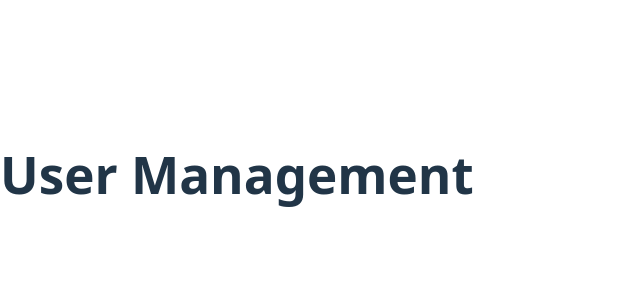
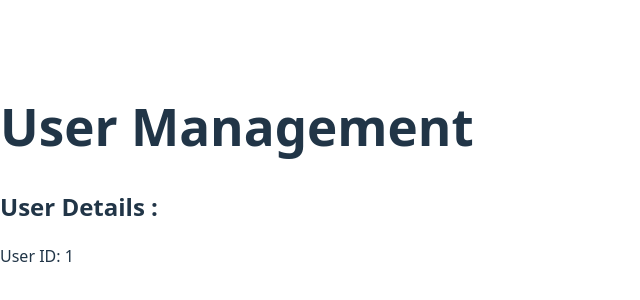
Before and after one commit to musaib-014/user-management-app, a React (Vite) app: page /users/1 in a window 1280 px wide. Before the commit this address had no page. Shown: the part 226-526 px from the top of the page, without its empty margins (0-640 px from the left). Built offline with nearby package versions, Linux system fonts and the light colour scheme.

Commit message:
Add UserCard component and user detail Routing

```diff
--- a/src/App.jsx
+++ b/src/App.jsx
@@ -1,5 +1,7 @@
 import { Routes, Route, Navigate } from "react-router-dom";
 import Users from "./pages/Users";
+import UserDetails from "./pages/UserDetails";
+
 function App() {
   return (
     <div>
@@ -7,6 +9,7 @@ function App() {
       <Routes>
         <Route path="/" element={<Navigate to="/users" />} />
         <Route path="/users" element={<Users />} />
+        <Route path="/users/:id" element={<UserDetails />} />
       </Routes>
     </div>
   );
--- /dev/null
+++ b/src/components/UserCard.jsx
@@ -0,0 +1,11 @@
+import { Link } from "react-router-dom";
+
+function UserCard({ user }) {
+  return (
+    <li>
+      <Link to={`/users/${user.id}`}>{user.name}</Link>
+    </li>
+  );
+}
+
+export default UserCard;
--- a/src/pages/UserDetails.jsx
+++ b/src/pages/UserDetails.jsx
@@ -0,0 +1,13 @@
+import { useParams } from "react-router-dom";
+
+function UserDetails() {
+  const { id } = useParams();
+  return (
+    <div>
+      <h2>User Details :</h2>
+      <p>User ID: {id}</p>
+    </div>
+  );
+}
+
+export default UserDetails;
--- a/src/pages/Users.jsx
+++ b/src/pages/Users.jsx
@@ -1,4 +1,5 @@
 import { useEffect, useState } from "react";
+import UserCard from "../components/UserCard";
 
 function Users() {
   const [users, setUsers] = useState([]);
@@ -36,7 +37,7 @@ function Users() {
       <h2>Users</h2>
       <ul>
         {users.map((user) => (
-          <li key={user.id}>{user.name}</li>
+          <UserCard key={user.id} user={user} />
         ))}
       </ul>
     </div>
```
